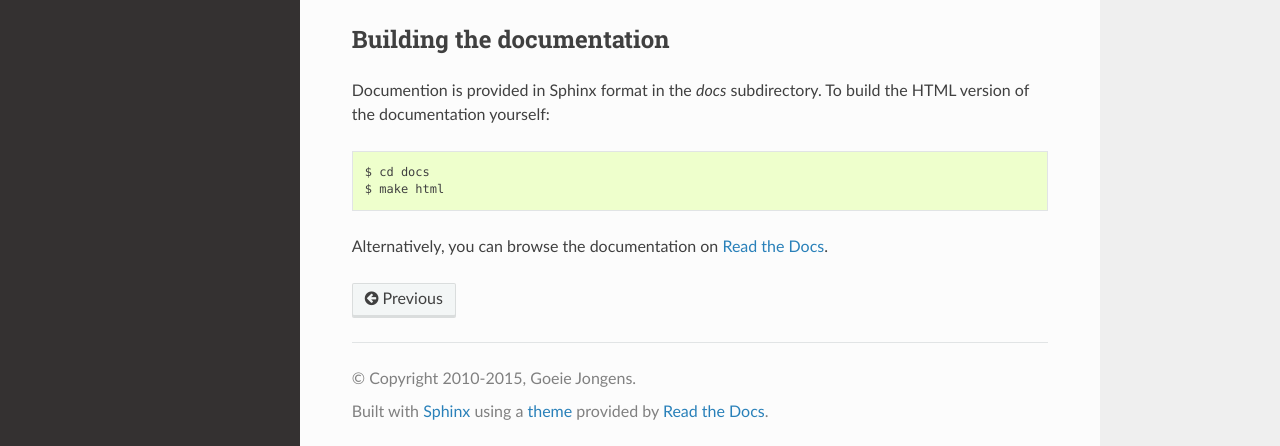
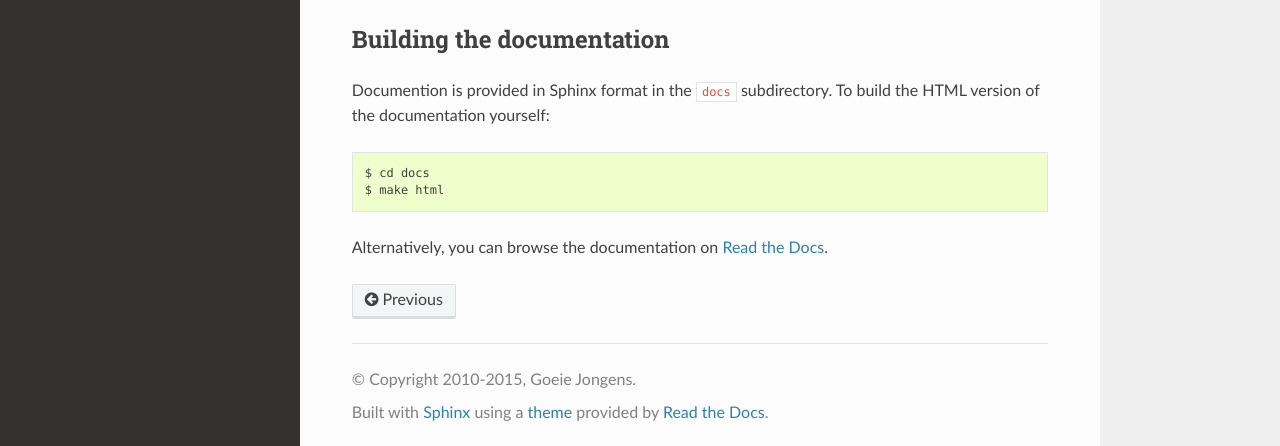
Before and after one commit to yvandermeer/django-environments, a Sphinx documentation site: the page built from docs/contributing.rst, in a window 1280 px wide and 1251 px high. Shown: the part 802-1248 px from the top of the window. Built offline with Sphinx 7.4.7 and the Read the Docs theme 2.0.0, drawn with Linux system fonts in a browser that asks for light colours.

Commit message:
Fix minor typos

```diff
--- a/docs/contributing.rst
+++ b/docs/contributing.rst
@@ -38,7 +38,7 @@ To set up the project for local development::
 Building the documentation
 --------------------------
 
-Documention is provided in Sphinx format in the `docs` subdirectory. To
+Documention is provided in Sphinx format in the ``docs`` subdirectory. To
 build the HTML version of the documentation yourself::
 
     $ cd docs
@@ -46,7 +46,7 @@ build the HTML version of the documentation yourself::
 
 Alternatively, you can browse the documentation on `Read the Docs <rtd_>`_.
 
-.. _bitbucket: http://bitbucket.org/goeiejongens/django-environments>
+.. _bitbucket: http://bitbucket.org/goeiejongens/django-environments
 .. _github_fork: https://github.com/yvandermeer/django-environments/fork
 .. _git_remote_hg: https://github.com/fingolfin/git-remote-hg/
 .. _github: https://github.com/yvandermeer/django-environments/
```
